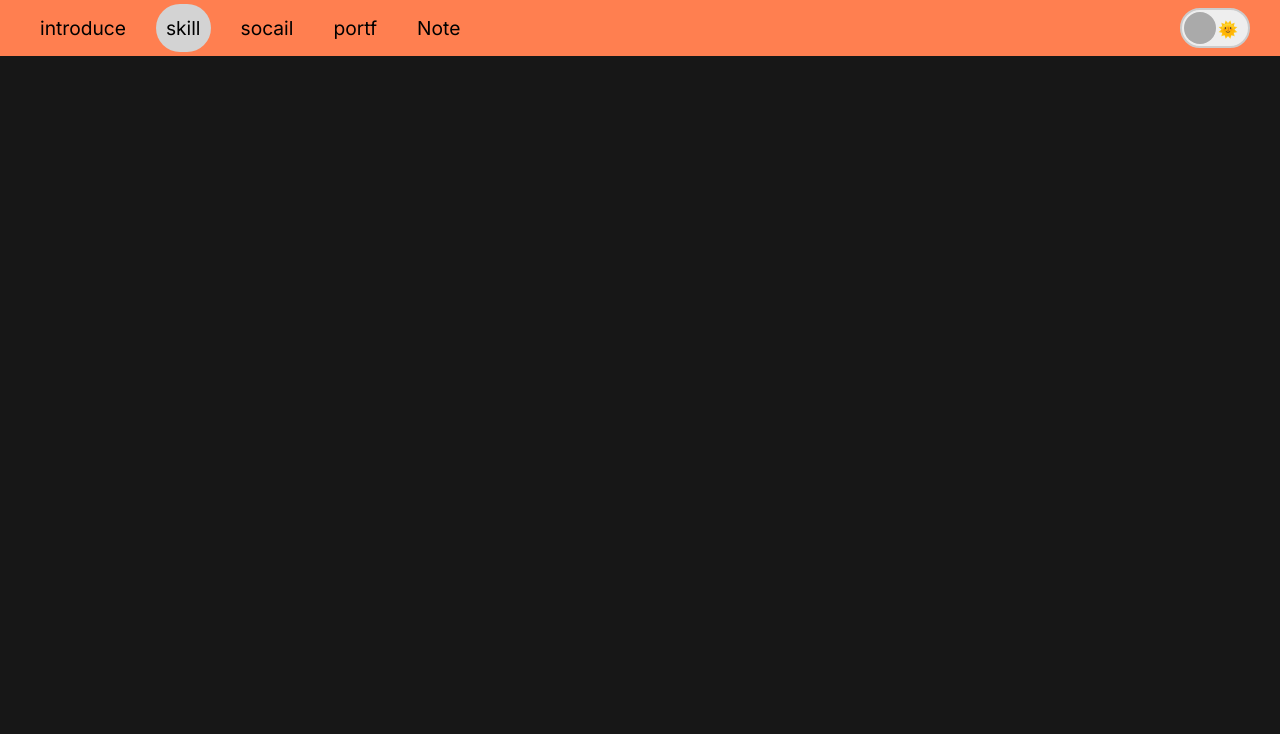
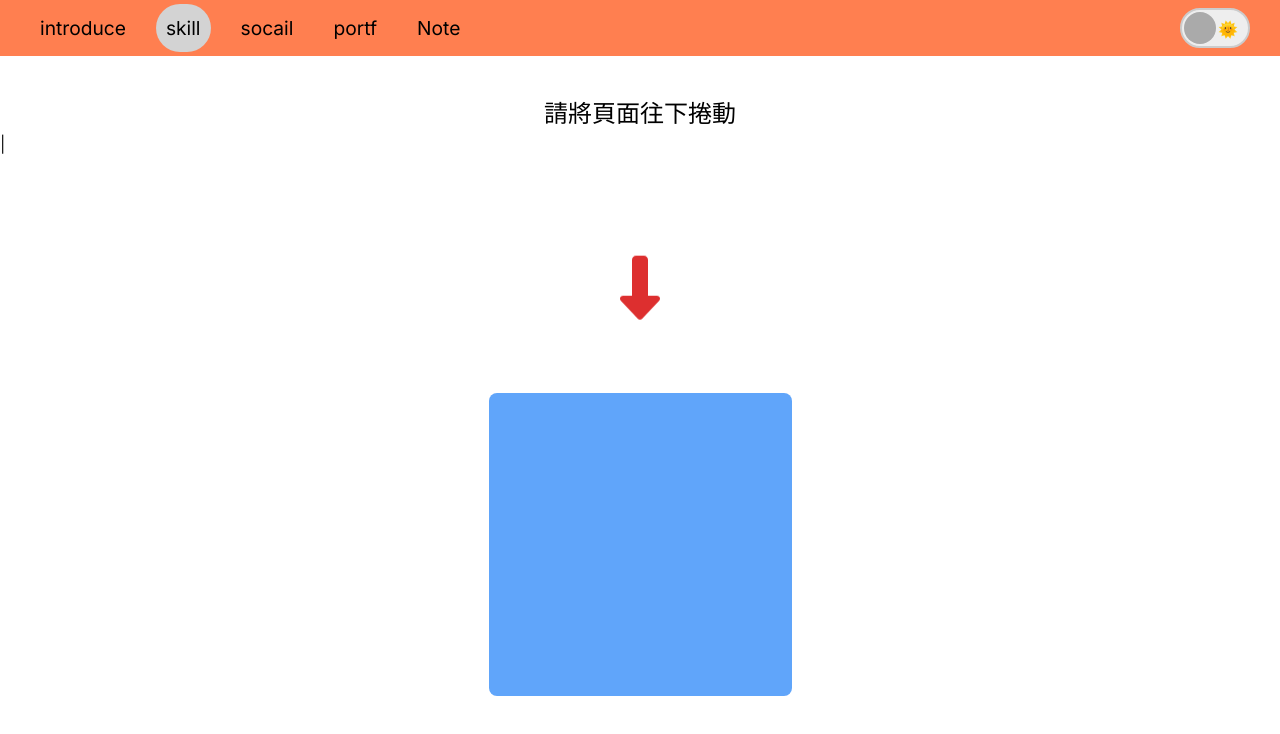
Before and after one commit to flybearr/next_resume, a Next.js app: page /skill in a window 1280 px wide. Shown: the top 734 px of the page. Built offline with nearby package versions, Linux system fonts and the light colour scheme.

Commit message:
parallax useSpring

```diff
--- a/app/(portfolio)/skill/page.jsx
+++ b/app/(portfolio)/skill/page.jsx
@@ -1,23 +1,50 @@
 "use client";
 import React, { useEffect, useRef, memo } from "react";
-import Parallax_icon from "@/components/parallax/Parallax_icon";
-import { ParallaxProvider } from "react-scroll-parallax";
-import { useScroll, animated, useSpring } from "@react-spring/web";
+import { FontAwesomeIcon } from "@fortawesome/react-fontawesome";
+import { faDownLong } from "@fortawesome/free-solid-svg-icons";
+import { Parallax, ParallaxLayer } from "@react-spring/parallax";
+import {
+  useScroll,
+  animated,
+  useSpring,
+  useChain,
+  useTransition,
+  useSpringRef,
+} from "@react-spring/web";
 import Typed_animation from "../../../components/typed_animation";
 import Card from "@/components/card.jsx";
 import "../../../styles/scroll.scss";
 export default memo(function Page() {
   const containerRef = useRef(null);
-  const [animate, api] = useSpring(() => {
-    y: "100%";
-  });
+
+  const [animate, api] = useSpring(() => ({
+    x: "100%",
+    y: "100%",
+    rotate: 0,
+    opacity: 0,
+  }));
+  const [animate2, api2] = useSpring(() => ({
+    width: "100%",
+    height: "100%",
+  }));
+
   const { scrollYProgress } = useScroll({
     container: containerRef,
     onChange: ({ value: { scrollYProgress } }) => {
-      if (scrollYProgress > 0.8) {
-        api.start({ x: "0", rotate: 0 });
+      if (scrollYProgress > 0.4) {
+        api.start({
+          x: "0",
+          y: "0",
+          rotate: 360,
+          opacity: 1,
+        });
       } else {
-        api.start({ x: "100%", rotate: 360 });
+        api.start({
+          x: "100%",
+          y: "100%",
+          rotate: 0,
+          opacity: 0,
+        });
       }
     },
     default: {
@@ -25,84 +52,33 @@ export default memo(function Page() {
     },
   });
 
-  const { rotate } = useSpring({
-    from: { rotate: 0 },
-    to: { rotate: 1 },
-    loop: { reverse: true },
-    config: { duration: 1500 },
-  });
-
-  // const parallaxRef = useRef(null);
-  // useEffect(() => {
-  //   parallaxRef.current = new IntersectionObserver(
-  //     (entries) => {
-  //       entries.forEach((entry) => {
-  //         const { target, intersectionRatio } = entry;
-  //         if (intersectionRatio > 0) {
-  //           console.log("a");
-  //           target.style.position = "fixed";
-  //           target.style.top = "50px";
-  //           target.style.left = 0;
-
-  //           parallaxRef.current.unobserve(target);
-  //         }
-  //       });
-  //     },
-  //     { threshold: [0.9] }
-  //   );
-  //   const dom = document.querySelectorAll(".parallax");
-  //   dom.forEach((v, i) => {
-  //     parallaxRef.current.observe(v);
-  //   });
-  //   return () => {
-  //     parallaxRef.current.disconnect();
-  //   };
-  // }, []);
-  // const alignCenter = { display: "flex", alignItems: "center" };
-
   return (
     <div className="body overflow-hidden" ref={containerRef}>
-      {/* <div className="h-[100vh]">
-        <Typed_animation />
-      </div>
-      <div className="h-[100vh]">
-        <Card>
-          <p>123</p>
-        </Card>
-      </div> */}
-      {/* <ParallaxProvider>
-        {Array(2)
-          .fill(1)
-          .map((_, i) => {
-            return (
-              <div className="w-full h-[100vh]" key={"empty_page" + i}></div>
-            );
-          })}
-        <div
-          className="parallax  z-100 my-2xl bg-red-300  px-lg h-[100vh] w-full rounded-md px-bg text-black  flex flex-col justify-center items-center gap-5"
-          id="parallax"
-        >
-          <section className=" flex flex-row items-center justify-evenly w-full">
-            <Parallax_icon ImgSrc={"/img/java.png"} />
-            <Parallax_icon ImgSrc={"/img/c-sharp.png"} />
-            <Parallax_icon ImgSrc={"/img/js.png"} />
-            <Parallax_icon ImgSrc={"/img/python.png"} />
-          </section>
-          <section className=" flex flex-row items-center justify-evenly w-full">
-            <Parallax_icon ImgSrc={"/img/java.png"} />
-            <Parallax_icon ImgSrc={"/img/c-sharp.png"} />
-            <Parallax_icon ImgSrc={"/img/js.png"} />
-            <Parallax_icon ImgSrc={"/img/python.png"} />
-          </section>
+      <animated.div>
+        <div className="flex flex-col justify-center items-center gap-1">
+          <Typed_animation />
+          <FontAwesomeIcon
+            icon={faDownLong}
+            size="4x"
+            className="text-red-600 arrow_animate"
+          />
         </div>
-      </ParallaxProvider> */}
+        <div className="w-full h-[80vh] ">
+          <Card></Card>
+        </div>
+      </animated.div>
+
       <div className="animated__layers">
         <animated.div
           className="bg-teal-300 w-full h-[50%]"
           style={{
-            transform: scrollYProgress.to(
-              (val) => `translateX(${(1 - val) * 100}%)`
-            ),
+            transform: scrollYProgress.to((val) => {
+              if (val < 0.5) {
+                return `translateX(${(1 - val * 2) * 100}%)`;
+              } else {
+                return `translateX(0%)`;
+              }
+            }),
           }}
         >
           <h1 className="title">
@@ -110,30 +86,78 @@ export default memo(function Page() {
               <animated.span style={animate}>Aha!</animated.span>
             </span>
             <span>
-              <animated.span style={animate}>You found me!</animated.span>
+              <animated.span style={animate}>CSS</animated.span>
             </span>
           </h1>
         </animated.div>
         <animated.div
           className="bg-red-300 w-full h-[50%] translate-x-[0%]"
           style={{
-            transform: scrollYProgress.to(
-              (val) => `translateX(${(val - 1) * 100}%)`
-            ),
+            transform: scrollYProgress.to((val) => {
+              if (val < 0.5) {
+                return `translateX(${(val * 2 - 1) * 100}%)`;
+              } else {
+                return `translateX(0%)`;
+              }
+            }),
           }}
         >
           <h1 className="title flex justify-center items-center">
-            <span className="">
-              <animated.span style={animate}>Aha!</animated.span>
-            </span>
             <span>
-              <animated.span style={animate}>You found me!</animated.span>
+              <animated.span style={animate}>program</animated.span>
             </span>
           </h1>
-          <animated.img src="/img/js.png" style={rotate}></animated.img>
+          <div className="mx-auto flex justify-center items-center gap-5">
+            <animated.img src="/img/js.png" style={animate}></animated.img>
+            <animated.img src="/img/java.png" style={animate}></animated.img>
+            <animated.img src="/img/python.png" style={animate}></animated.img>
+            <animated.img src="/img/c-sharp.png" style={animate}></animated.img>
+          </div>
         </animated.div>
       </div>
-      {Array(2)
+      <div className="animated__layers z-10">
+        <animated.div
+          className="dot"
+          style={{
+            clipPath: scrollYProgress.to((val) => {
+              if (val > 0.65) {
+                return `circle(${(val - 0.65) * 2 * 100}%)`;
+              } else {
+                return `circle(0%)`;
+              }
+            }),
+          }}
+        ></animated.div>
+      </div>
+      <div className="animated__layers z-20">
+        <animated.div
+          className="dot2"
+          style={{
+            clipPath: scrollYProgress.to((val) => {
+              if (val > 0.75) {
+                return `circle(${(val - 0.75) * 2.9 * 100}%)`;
+              } else {
+                return `circle(0%)`;
+              }
+            }),
+          }}
+        ></animated.div>
+      </div>
+      <div className="animated__layers z-30">
+        <animated.div
+          className="dot3"
+          style={{
+            clipPath: scrollYProgress.to((val) => {
+              if (val > 0.85) {
+                return `circle(${(val - 0.85) * 4.8 * 100}%)`;
+              } else {
+                return `circle(0%)`;
+              }
+            }),
+          }}
+        ></animated.div>
+      </div>
+      {Array(5)
         .fill(1)
         .map((_, i) => {
           return (
--- a/app/index.css
+++ b/app/index.css
@@ -612,6 +612,14 @@ video {
   z-index: 10;
 }
 
+.z-20 {
+  z-index: 20;
+}
+
+.z-30 {
+  z-index: 30;
+}
+
 .z-50 {
   z-index: 50;
 }
@@ -640,6 +648,10 @@ video {
 
 .ml-3 {
   margin-left: 0.75rem;
+}
+
+.mt-10 {
+  margin-top: 2.5rem;
 }
 
 .inline {
@@ -682,10 +694,6 @@ video {
   height: 2rem;
 }
 
-.h-\[10\%\] {
-  height: 10%;
-}
-
 .h-\[100px\] {
   height: 100px;
 }
@@ -694,16 +702,24 @@ video {
   height: 100vh;
 }
 
-.h-\[15px\] {
-  height: 15px;
-}
-
 .h-\[30ch\] {
   height: 30ch;
 }
 
-.h-\[90\%\] {
-  height: 90%;
+.h-\[50\%\] {
+  height: 50%;
+}
+
+.h-\[7\%\] {
+  height: 7%;
+}
+
+.h-\[80vh\] {
+  height: 80vh;
+}
+
+.h-\[93\%\] {
+  height: 93%;
 }
 
 .h-full {
@@ -712,18 +728,6 @@ video {
 
 .h-screen {
   height: 100vh;
-}
-
-.h-\[7\%\] {
-  height: 7%;
-}
-
-.h-\[93\%\] {
-  height: 93%;
-}
-
-.h-\[50\%\] {
-  height: 50%;
 }
 
 .w-1\/2 {
@@ -776,16 +780,6 @@ video {
   transform: translate(var(--tw-translate-x), var(--tw-translate-y)) rotate(var(--tw-rotate)) skewX(var(--tw-skew-x)) skewY(var(--tw-skew-y)) scaleX(var(--tw-scale-x)) scaleY(var(--tw-scale-y));
 }
 
-.-translate-x-\[100\%\] {
-  --tw-translate-x: -100%;
-  transform: translate(var(--tw-translate-x), var(--tw-translate-y)) rotate(var(--tw-rotate)) skewX(var(--tw-skew-x)) skewY(var(--tw-skew-y)) scaleX(var(--tw-scale-x)) scaleY(var(--tw-scale-y));
-}
-
-.translate-x-\[-100\%\] {
-  --tw-translate-x: -100%;
-  transform: translate(var(--tw-translate-x), var(--tw-translate-y)) rotate(var(--tw-rotate)) skewX(var(--tw-skew-x)) skewY(var(--tw-skew-y)) scaleX(var(--tw-scale-x)) scaleY(var(--tw-scale-y));
-}
-
 .translate-x-\[0\%\] {
   --tw-translate-x: 0%;
   transform: translate(var(--tw-translate-x), var(--tw-translate-y)) rotate(var(--tw-rotate)) skewX(var(--tw-skew-x)) skewY(var(--tw-skew-y)) scaleX(var(--tw-scale-x)) scaleY(var(--tw-scale-y));
@@ -819,10 +813,6 @@ video {
   grid-template-columns: repeat(1, minmax(0, 1fr));
 }
 
-.flex-row {
-  flex-direction: row;
-}
-
 .flex-col {
   flex-direction: column;
 }
@@ -839,8 +829,8 @@ video {
   justify-content: space-between;
 }
 
-.justify-evenly {
-  justify-content: space-evenly;
+.gap-1 {
+  gap: 0.25rem;
 }
 
 .gap-5 {
@@ -863,12 +853,12 @@ video {
   border-radius: 0.5rem;
 }
 
-.rounded-md {
-  border-radius: 0.375rem;
+.rounded-xl {
+  border-radius: 0.75rem;
 }
 
-.rounded-xl {
-  border-radius: 0.75rem;
+.rounded-full {
+  border-radius: 9999px;
 }
 
 .border {
@@ -941,6 +931,16 @@ video {
   background-color: rgb(254 240 138 / var(--tw-bg-opacity));
 }
 
+.bg-red-400 {
+  --tw-bg-opacity: 1;
+  background-color: rgb(248 113 113 / var(--tw-bg-opacity));
+}
+
+.bg-yellow-300 {
+  --tw-bg-opacity: 1;
+  background-color: rgb(253 224 71 / var(--tw-bg-opacity));
+}
+
 .object-cover {
   -o-object-fit: cover;
      object-fit: cover;
@@ -995,9 +995,9 @@ video {
   font-weight: 800;
 }
 
-.text-black {
+.text-red-600 {
   --tw-text-opacity: 1;
-  color: rgb(0 0 0 / var(--tw-text-opacity));
+  color: rgb(220 38 38 / var(--tw-text-opacity));
 }
 
 .text-white {
--- a/components/card.jsx
+++ b/components/card.jsx
@@ -39,7 +39,7 @@ export default function Card({ children }) {
   };
   return (
     <div
-      className="w-full h-full  flex items-center justify-center overflow-hidden"
+      className="w-full h-full flex items-center justify-center overflow-hidden"
       ref={ref}
     >
       <animated.div
--- a/components/portfolioComponent/drag.jsx
+++ b/components/portfolioComponent/drag.jsx
@@ -1,6 +1,6 @@
 "use client";
 import React, { useState, useRef } from "react";
-import "../styles/drag.scss";
+import "../../styles/drag.scss";
 export default function Drag() {
   const [pendingList, setPendingList] = useState([{ id: 1, thing: "打掃" }]);
   const [progressList, setProgressList] = useState([
--- a/components/portfolioComponent/instersectionObserve.jsx
+++ b/components/portfolioComponent/instersectionObserve.jsx
@@ -1,7 +1,7 @@
 "use client";
 import React, { memo, useEffect, useRef } from "react";
 import Image from "next/image";
-import "../styles/IntersectionObserver.scss";
+import "../../styles/IntersectionObserver.scss";
 const pic = [
   { src: "/img/beach1.jpg" },
   { src: "/img/lorem.png" },
--- a/components/portfolioComponent/turntable.jsx
+++ b/components/portfolioComponent/turntable.jsx
@@ -1,6 +1,6 @@
 "use client";
 import React, { useRef, useState, useEffect } from "react";
-import "../styles/turntable.scss";
+import "../../styles/turntable.scss";
 import EditLightBox from "../child-component/editLightBox";
 import { FontAwesomeIcon } from "@fortawesome/react-fontawesome";
 import { faCircleXmark } from "@fortawesome/free-solid-svg-icons";
--- a/components/typed_animation.jsx
+++ b/components/typed_animation.jsx
@@ -12,8 +12,8 @@ export default function Typed_animation() {
     };
   }, []);
   return (
-    <div>
-      <span ref={typedRef}></span>
+    <div className="w-full mt-10">
+      <span className=" text-center" ref={typedRef}></span>
     </div>
   );
 }
--- a/styles/scroll.scss
+++ b/styles/scroll.scss
@@ -1,10 +1,12 @@
 .body {
-  background-color: #171717;
+  // background-color: #171717;
   height: 100%;
   width: 100%;
   overflow-y: scroll;
 }
-
+// .body::-webkit-scrollbar {
+//   display: none;
+// }
 .full__page {
   width: 100vw;
   height: 100vh;
@@ -42,15 +44,32 @@
   & > * {
     pointer-events: none;
     width: 100%;
+
     inset: 0;
   }
 }
 
+.animated__layers2 {
+  z-index: 10;
+}
+
 .dot {
   background-color: orange;
-  top: 50%;
-  left: 50%;
-  transform: translate(-50%, -50%);
+  // position: relative;
+  height: 100%;
+  // z-index: 100;
+}
+.dot2 {
+  background-color: blue;
+  // position: relative;
+  height: 100%;
+  // z-index: 100;
+}
+.dot3 {
+  background-color: orange;
+  // position: relative;
+  height: 100%;
+  // z-index: 100;
 }
 
 .title {
@@ -64,3 +83,15 @@
     }
   }
 }
+.arrow_animate {
+  animation: downArrow 2s infinite;
+}
+@keyframes downArrow {
+  0% {
+    opacity: 0;
+  }
+  100% {
+    opacity: 1;
+    transform: translateY(100px);
+  }
+}
```
Also changed, not shown: app/(portfolio)/introduce/page.jsx (+17 -1 lines).
